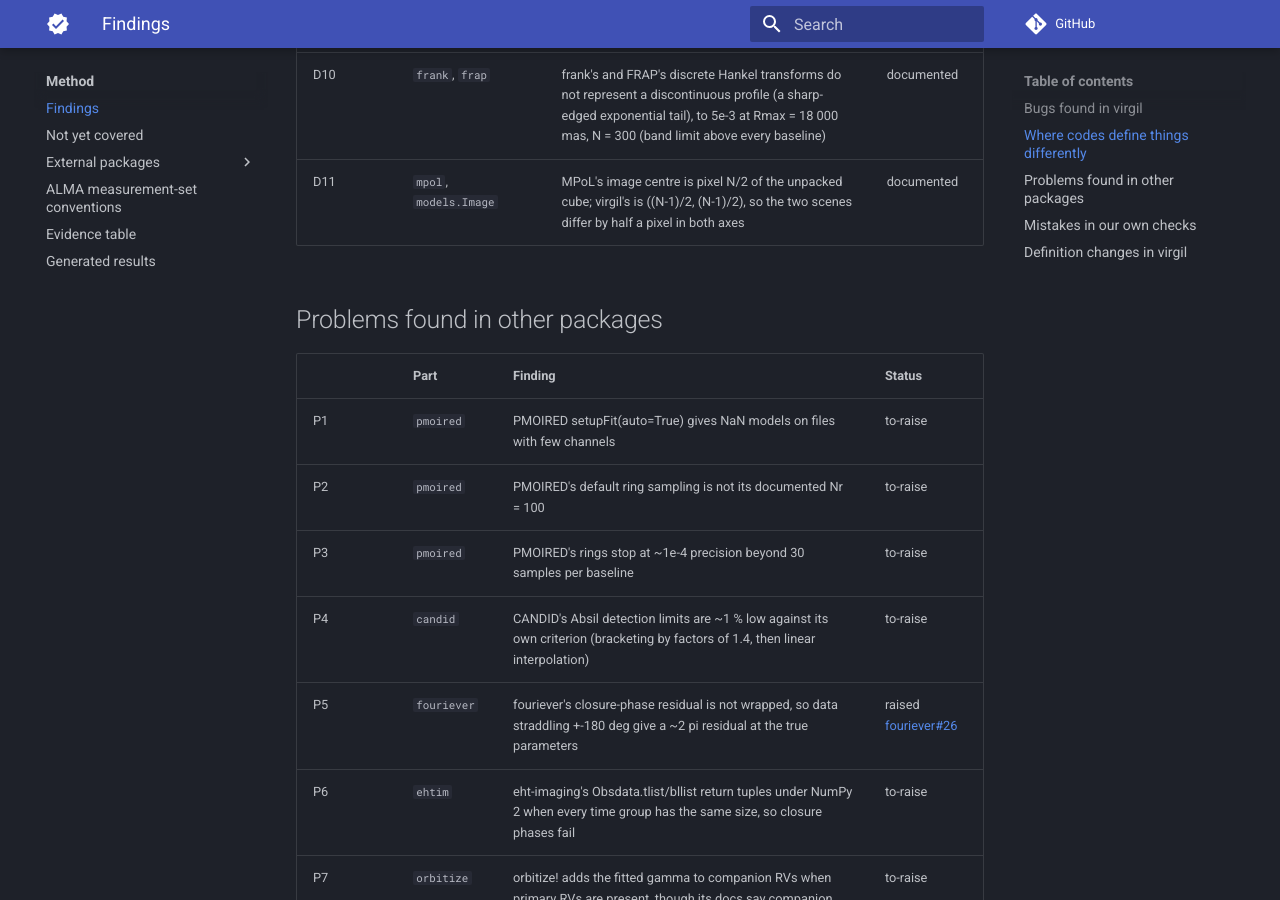
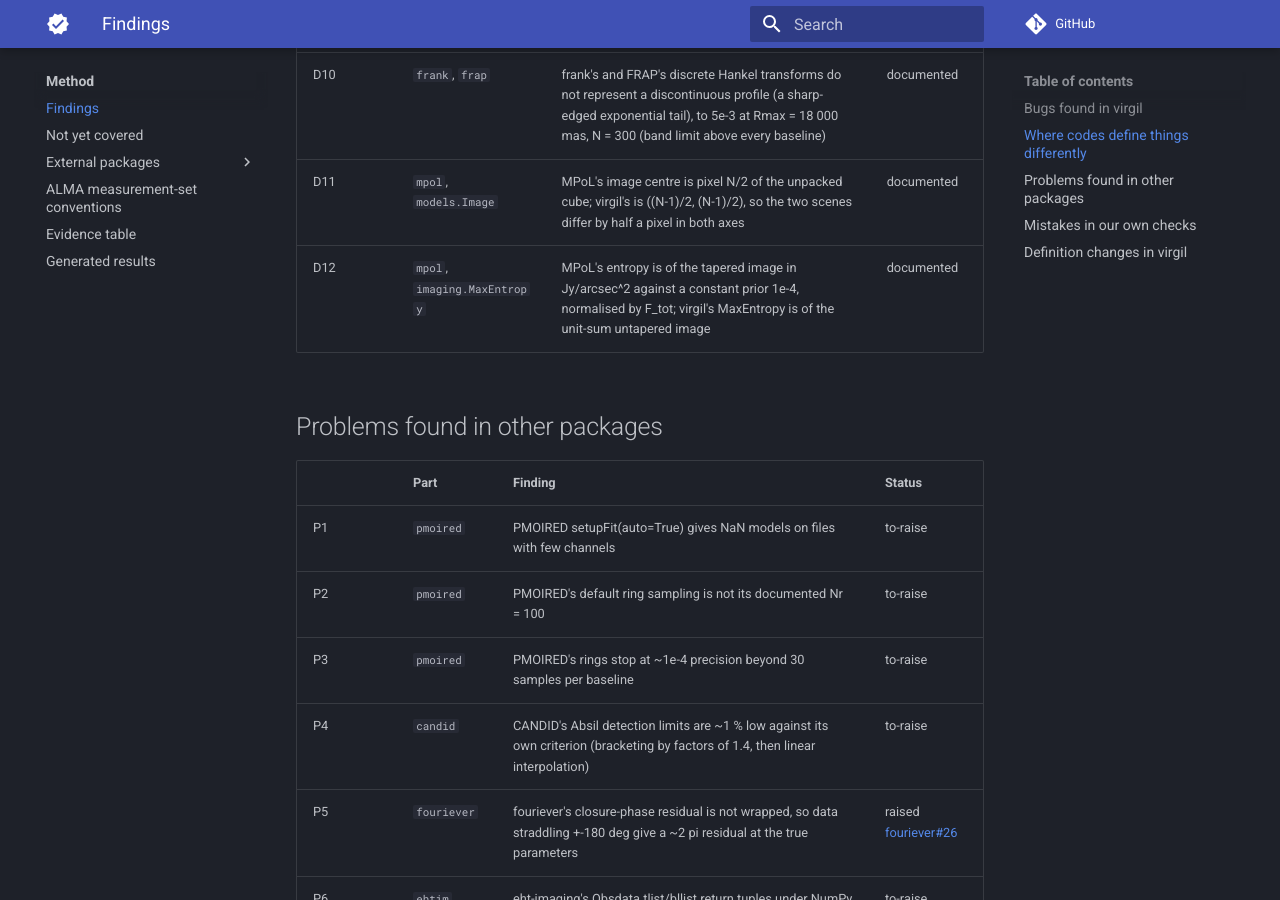
Before and after one commit to benjaminpope/virgil-validation, an MkDocs documentation site: the page built from docs/method/findings.md, in a window 1280 px wide and 900 px high, scrolled down 2920 px. Built offline with MkDocs 1.6.1 and Material for MkDocs 9.7.7, drawn with Linux system fonts in a browser that asks for light colours; comment, search, counter and statistics services are not loaded.

Commit message:
regenerate the findings page for D12
Co-Authored-By: Claude Sonnet 5.5 <noreply@anthropic.com>

```diff
--- a/docs/method/findings.md
+++ b/docs/method/findings.md
@@ -43,6 +43,7 @@ Every disagreement the checks have found, how it was ruled, and where it stands.
 | <span id="D9">D9</span> | `imaging.TSV` | eht-imaging's squared TV (stv2) counts only the steps out of the last row and column; virgil's TSV counts the steps across all four edges | documented |
 | <span id="D10">D10</span> | `frank`, `frap` | frank's and FRAP's discrete Hankel transforms do not represent a discontinuous profile (a sharp-edged exponential tail), to 5e-3 at Rmax = 18 000 mas, N = 300 (band limit above every baseline) | documented |
 | <span id="D11">D11</span> | `mpol`, `models.Image` | MPoL's image centre is pixel N/2 of the unpacked cube; virgil's is ((N-1)/2, (N-1)/2), so the two scenes differ by half a pixel in both axes | documented |
+| <span id="D12">D12</span> | `mpol`, `imaging.MaxEntropy` | MPoL's entropy is of the tapered image in Jy/arcsec^2 against a constant prior 1e-4, normalised by F_tot; virgil's MaxEntropy is of the unit-sum untapered image | documented |
 
 ## Problems found in other packages
 
```
